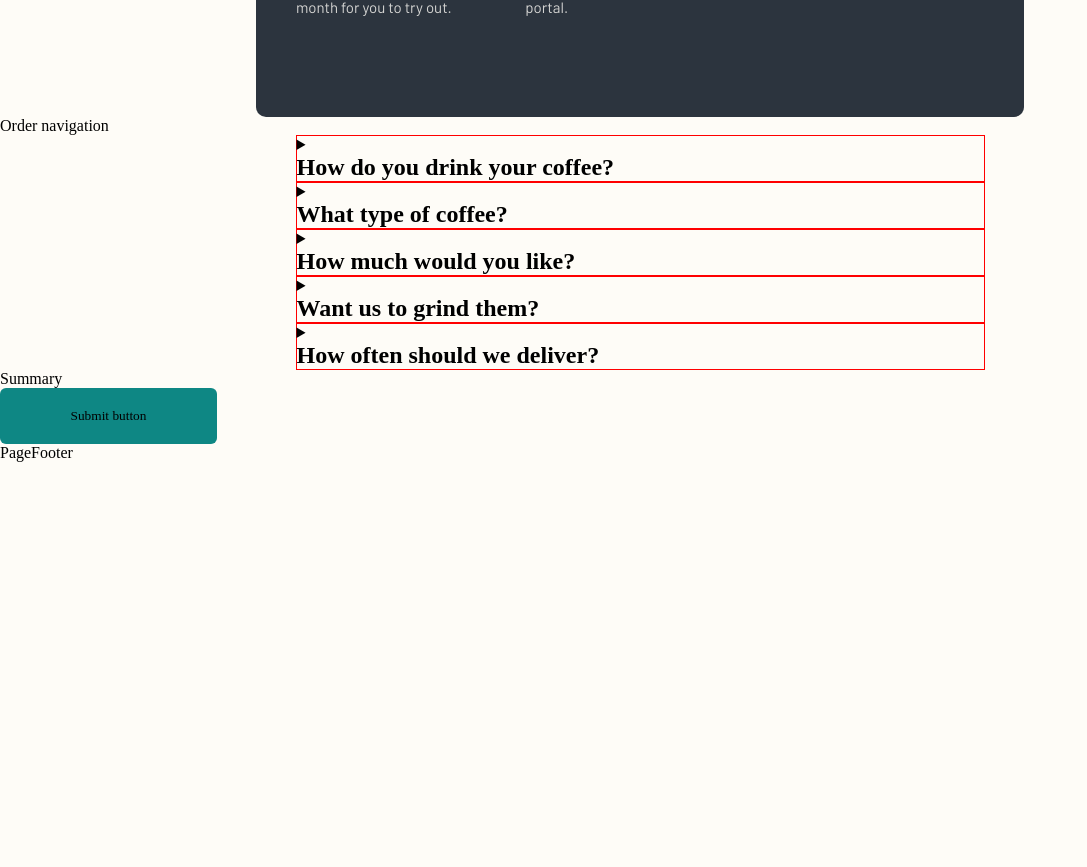
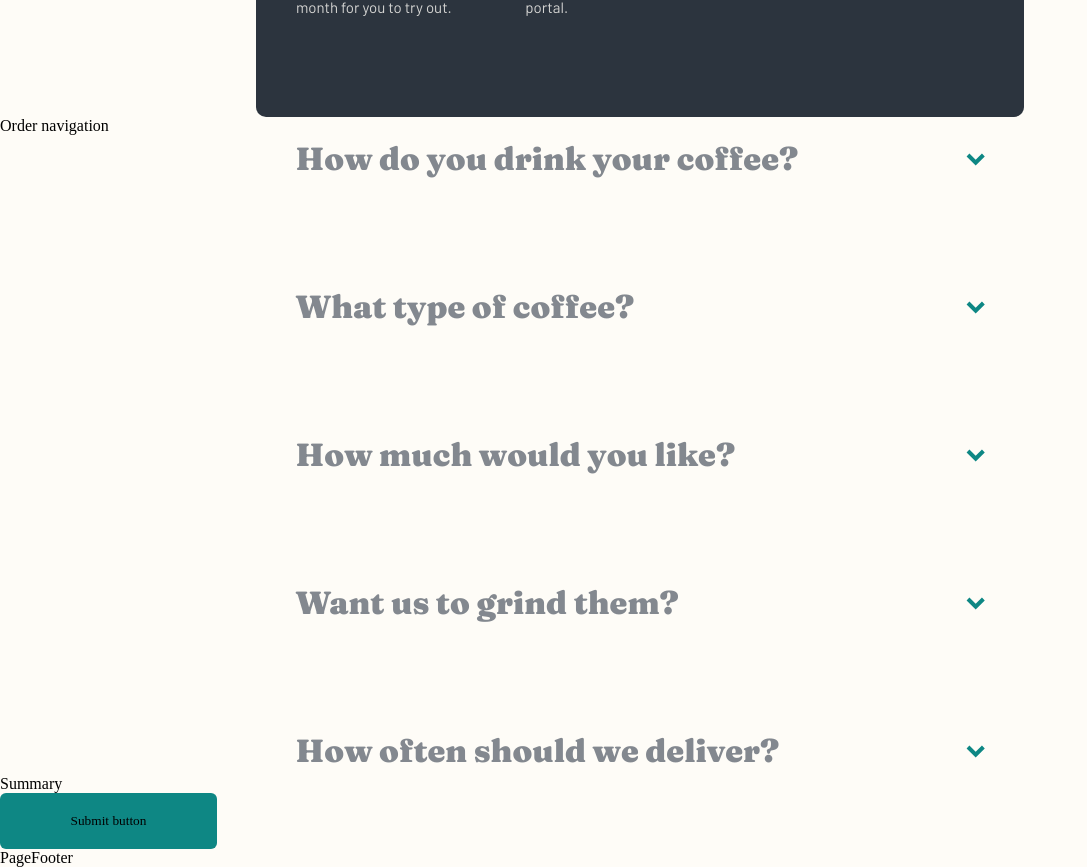
Before and after one commit to Marjolein-Kasman-de-Jong/coffeeroasters, a React (Vite) app: page /subscribe in a window 1280 px wide. Shown: the part 1159-2026 px from the top of the page, without its empty margins (0-1087 px from the left). Before the commit the page ends 1621 px from the top, so only its background shows below. Built offline with nearby package versions, Linux system fonts and the light colour scheme.

Commit message:
Style order form section

```diff
--- a/src/components/order-form-section/OrderFormSection.jsx
+++ b/src/components/order-form-section/OrderFormSection.jsx
@@ -1,18 +1,36 @@
-// Styles
-import "./order-form-section.css";
+// Hooks
+import useDetailsToggle from "../../hooks/useDetailsToggle";
 
 // Components
 import OrderFormOption from "../order-form-option/OrderFormOption";
 
+// Styles
+import "./order-form-section.css";
+
 export default function OrderFormSection({ item }) {
+    const { detailsRef, isOpen } = useDetailsToggle();
     const { section, title, options } = item;
 
     return (
-        <details className="order-form-section">
+        <details
+            ref={detailsRef}
+            className={`order-form-section ${isOpen ? "open" : ""}`}
+        >
             <summary>
-                <h2>
+                <h2 className="heading-section">
                     {title}
                 </h2>
+                <svg
+                    width="19"
+                    height="13"
+                    xmlns="http://www.w3.org/2000/svg"
+                >
+                    <path
+                        d="M15.949.586l2.828 2.828-9.096 9.096L.586 3.414 3.414.586l6.267 6.267z"
+                        fill="#0E8784"
+                        fillRule="nonzero"
+                    />
+                </svg>
             </summary>
             <fieldset
                 form="order-form"
--- a/src/components/order-form-section/order-form-section.css
+++ b/src/components/order-form-section/order-form-section.css
@@ -1,5 +1,4 @@
 .order-form-section {
-    border: 1px solid red;
     width: 100%;
     max-width: 328px;
     margin: 0 auto;
@@ -18,15 +17,35 @@
     }
 }
 
+.order-form-section summary {
+    display: flex;
+    justify-content: space-between;
+    align-items: center;
+    cursor: pointer;
+    list-style: none;
+}
+
+.order-form-section summary svg {
+    transform: rotateX(0g);
+    transition: transform .3s;
+}
+
+.order-form-section.open summary svg {
+    transform: rotateX(-180deg);
+}
+
 .order-form-section fieldset {
+    margin-top: 32px;
     display: flex;
     flex-direction: column;
     gap: 16px;
     align-items: center;
+    border: none;
 }
 
 @media screen and (min-width: 768px) {
     .order-form-section fieldset {
+        margin-top: 40px;
         flex-direction: row;
         justify-content: center;
         align-items: unset;
@@ -36,6 +55,18 @@
 
 @media screen and (min-width: 1440px) {
     .order-form-section fieldset {
+        margin-top: 56px;
         gap: 23px;
     }
 }
+
+.order-form-section legend {
+    display: none;
+}
+
+
+
+
+details[open] {
+    display: block;
+}
--- /dev/null
+++ b/src/hooks/useDetailsToggle.jsx
@@ -0,0 +1,28 @@
+import { useEffect, useState, useRef } from "react";
+
+function useDetailsToggle() {
+  const detailsRef = useRef(null);
+  const [isOpen, toggleIsOpen] = useState(false);
+
+  useEffect(() => {
+    const detailsElement = detailsRef.current;
+
+    const handleToggle = () => {
+      toggleIsOpen(detailsElement.open);
+    }
+
+    if (detailsElement) {
+      detailsElement.addEventListener("toggle", handleToggle);
+    }
+
+    return () => {
+      if (detailsElement) {
+        detailsElement.removeEventListener("toggle", handleToggle);
+      }
+    }
+  }, [])
+
+  return { detailsRef, isOpen };
+}
+
+export default useDetailsToggle;
--- a/src/index.css
+++ b/src/index.css
@@ -313,6 +313,28 @@ html {
   }
 }
 
+/* ----Order form sections */
+
+.order-form-section .heading-section {
+  color: var(--grey);
+  font-size: 1.5rem;
+  line-height: 1.75rem;
+}
+
+@media screen and (min-width: 768px) {
+  .order-form-section .heading-section {
+    font-size: 2rem;
+    line-height: 3rem;
+  }
+}
+
+@media screen and (min-width: 1440px) {
+  .order-form-section .heading-section {
+    font-size: 2.5rem;
+    line-height: 3rem;
+  }
+}
+
 /* ----Order form options */
 
 .order-form-option .heading-option {
--- a/src/sections/order-form/order-form.css
+++ b/src/sections/order-form/order-form.css
@@ -1,7 +1,17 @@
-fieldset {
-    border: none;
+.order-form-sections-wrapper {
+    display: flex;
+    flex-direction: column;
+    gap: 96px;
 }
 
-legend {
-    display: none;
+@media screen and (min-width: 768px) {
+    .order-form-sections-wrapper {
+        gap: 100px;
+    }
 }
+
+@media screen and (min-width: 1440px) {
+    .order-form-sections-wrapper {
+        gap: 88px;
+    }
+}
```
